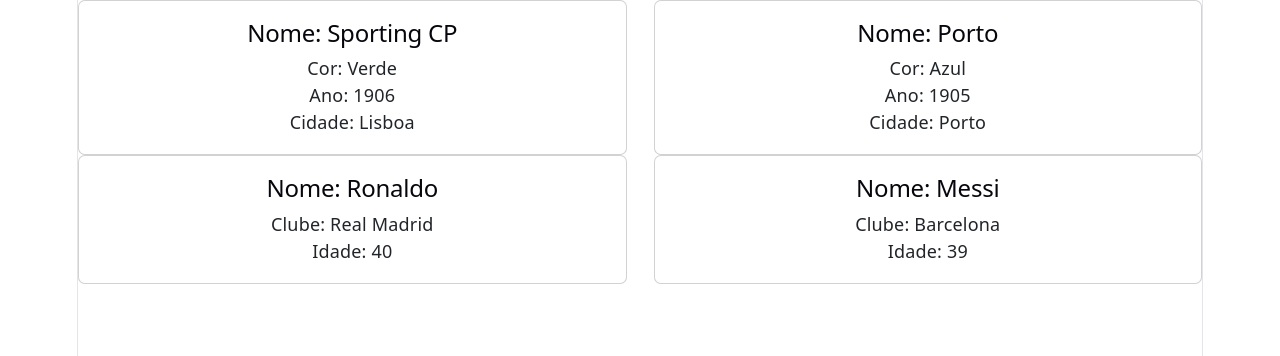
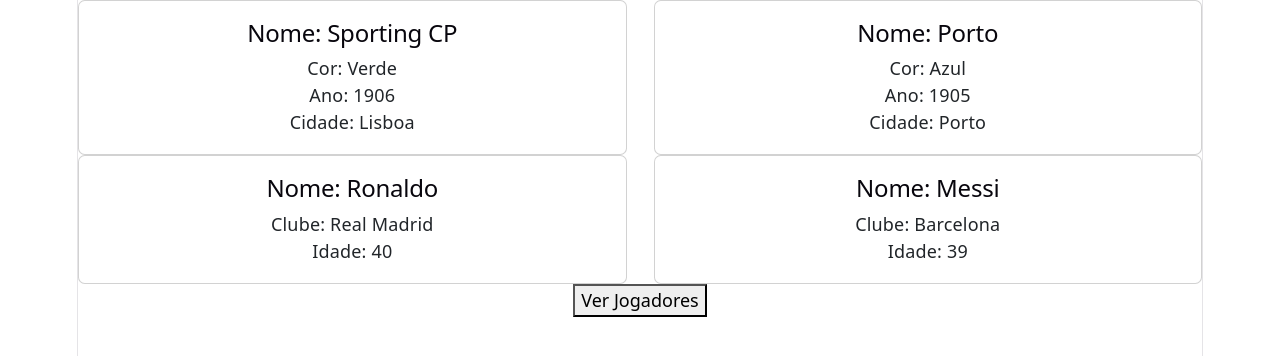
Before and after one commit to leonardoabreu546/react_futebol, a React (Vite) app in the folder react_futebol/: page / in a window 1280 px wide. Shown: the top 356 px of the page. Built offline with nearby package versions, Linux system fonts and the light colour scheme; the HTML template or start-up script is replaced by a standard one.

Commit message:
navegação entre páginas com usestate

```diff
--- a/react_futebol/src/App.tsx
+++ b/react_futebol/src/App.tsx
@@ -1,8 +1,12 @@
 import CardEquipa from './card_equipa'
 import CardJogador from './card_jogador'
+import { useState } from 'react'
 
 function App() {
+  const [pagina, setPagina] = useState("home")
   return (
+    <div>
+      {pagina === "home" &&
       <div>
         <div className="row">
           <div className="col">
@@ -20,6 +24,12 @@
             <CardJogador nome="Messi" clube="Barcelona" idade={39} />
           </div>
         </div>
+        <button onClick={() => setPagina("jogadores")}>Ver Jogadores</button>
+      </div>
+}
+      {pagina === "jogadores" &&
+      <div>Página de jogadores</div>
+    }
     </div>
   )
 }
```
Lines whose indentation alone changed are shown as unchanged.
